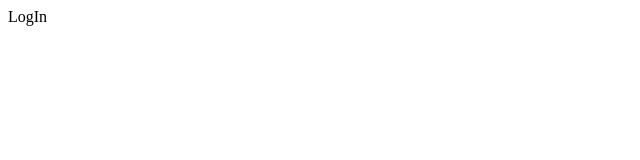
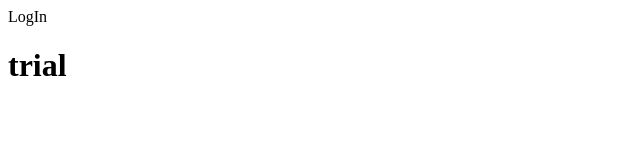
Before and after one commit to nathanbrz/TrailBlazeWebApp, a Next.js app in the folder front-end/: page /login in a window 1280 px wide. Shown: the top 160 px of the page, without its empty margins (0-640 px from the left). Built offline with nearby package versions, Linux system fonts and the light colour scheme.

Commit message:
Branch test

```diff
--- a/front-end/src/app/login/page.jsx
+++ b/front-end/src/app/login/page.jsx
@@ -2,6 +2,10 @@ import React from 'react'
 
 export default function LogIn() {
   return (
+    <>
     <div> LogIn</div>
+    <h1>trial</h1>
+    </>
+
   )
 }
```
Also changed, not shown: 1 other file (tests, documents, lock files or other folders).
